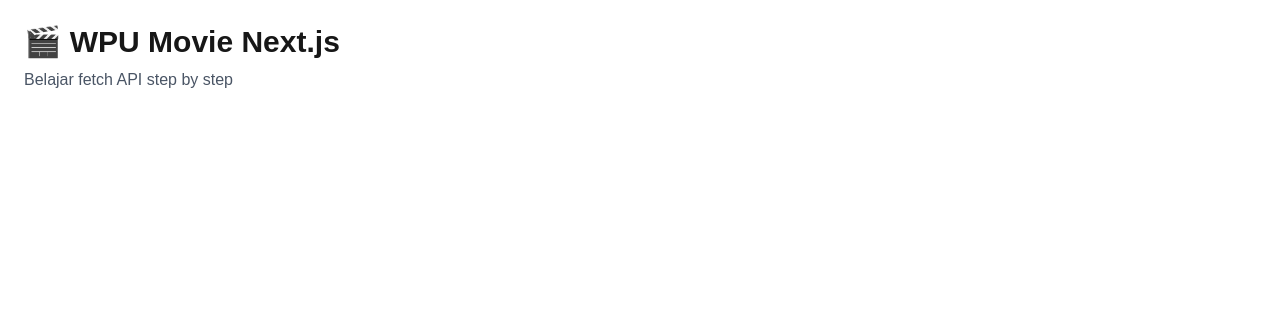
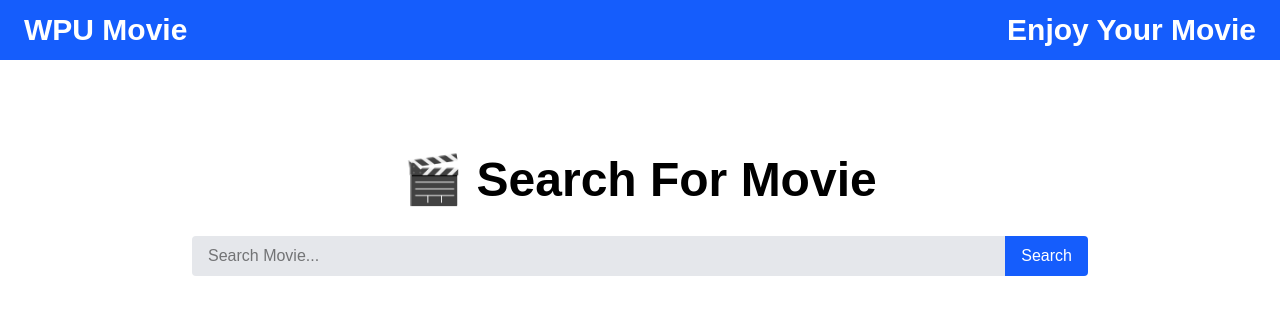
Before and after one commit to Anggieta08/movie-nextjs, a Next.js app: page / in a window 1280 px wide. Shown: the top 314 px of the page. Built offline with nearby package versions, Linux system fonts and the light colour scheme.

Commit message:
Mengupdate tampilan awal Movie-NextJS dengan tambah navbar dengan judul & tagline, buat judul utama Search For Movie, tambah form pencarian dengan input panjang dan tombol search, serta rapikan tampilan padding navbar, warna abu input, ukuran tombol

```diff
--- a/app/page.js
+++ b/app/page.js
@@ -1,8 +1,50 @@
+'use client';
+import { useState } from "react";
+
 export default function Home() {
+  const [query, setQuery] = useState("");
+
+  const handleSearch = (e) => {
+    e.preventDefault();
+    console.log("Keyword:", query);
+  };
+
   return (
-    <main className="p-6">
-      <h1 className="text-3xl font-bold">🎬 WPU Movie Next.js</h1>
-      <p className="mt-2 text-gray-600">Belajar fetch API step by step</p>
-    </main>
+    <>
+      {/* Navbar biru */}
+     <nav className="bg-blue-600 text-white py-3">
+  <div className="container mx-auto flex items-center justify-between px-6">
+    <h1 className="text-3xl font-bold">WPU Movie</h1>
+    <span className="text-3xl font-bold">Enjoy Your Movie</span>
+  </div>
+</nav>
+
+
+
+      {/* Main content */}
+      <main className="min-h-screen bg-white flex flex-col items-center justify-start pt-24">
+        {/* Judul di tengah atas */}
+        <h2 className="text-5xl text-black font-bold mb-8 text-center">
+          🎬 Search For Movie
+        </h2>
+
+        {/* Form search di bawah judul */}
+        <form onSubmit={handleSearch} className="flex w-full max-w-4xl mx-auto">
+          <input
+            type="text"
+            placeholder="Search Movie..."
+            className="flex-1 px-4 py-2 rounded-l text-black bg-gray-200 focus:outline-none"
+            value={query}
+            onChange={(e) => setQuery(e.target.value)}
+          />
+          <button
+            type="submit"
+            className="bg-blue-600 text-white px-4 py-2 rounded-r font-medium hover:bg-blue-700 transition"
+          >
+            Search
+          </button>
+        </form>
+      </main>
+    </>
   );
 }
```
